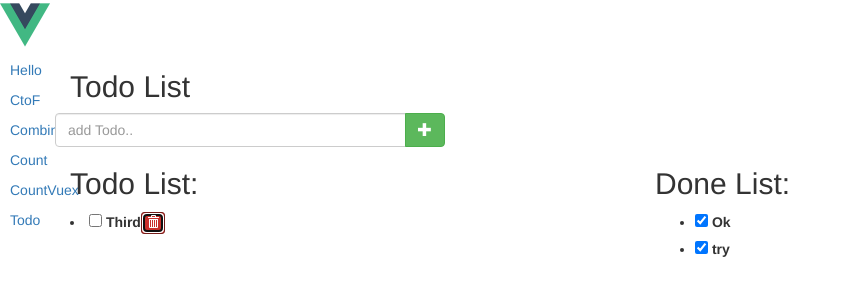
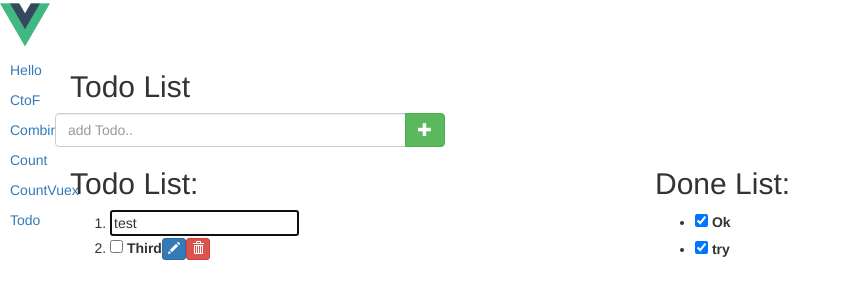
Before and after one commit to wingskyo1/VueProject, a Vue app: page /Todo in a window 1280 px wide. Both pictures are taken after a click on the button 142 px from the left and 223 px from the top of the page. Shown: the top 300 px of the page, without its empty margins (0-851 px from the left). Built offline with nearby package versions, Linux system fonts and the light colour scheme; a web font is replaced by a local one.

Commit message:
Add  TodoList (Edit  Mode  can't save yet )

```diff
--- /dev/null
+++ b/src/components/todo-item.vue
@@ -0,0 +1,97 @@
+<template>
+
+    <li>
+        <div v-if="!updateMode">
+            <label>
+                <!--
+              改變狀態
+              套用 vuex 因此不能使用 v-model 做雙向綁定，會報錯誤
+              1. 將 list 的 value bind 到 input checked 屬性上，改變樣式。
+              2. onchange 事件發出 action 帶入 key
+             -->
+
+                <input type="checkbox" :checked="item.done" @change="toggleTodo( item.key )">
+                {{ item.content }}
+            </label>
+
+            <!-- 修改TodoList -->
+            <button class="btn btn-xs btn-primary" @click="showEditMode">
+                <span class="glyphicon glyphicon-pencil" aria-hidden="true"></span>
+            </button>
+            <!-- 刪除按鈕
+            onclick 事件發出 action 帶入 key-->
+            <button class="btn btn-xs btn-danger" @click="deleteTodo( item.key )">
+                <span class="glyphicon glyphicon-trash" aria-hidden="true"></span>
+            </button>
+        </div>
+        <div v-if="updateMode">
+            <input class="edit-input" v-focus="updateMode" placeholder="edit Todo.." :value="item.content" @keyup.enter="actionEdit" @blur="cancelEdit" @keyup.esc="cancelEdit" />
+        </div>
+    </li>
+
+</template>
+
+<script>
+import {
+    mapGetters,
+    mapActions
+} from 'vuex'
+export default {
+    props: {
+        item: Object
+    },
+
+    data () {
+        return {
+            updateMode: false
+        }
+    },
+    /*
+    此 directives 是參考作者的 code
+    主要功能是切換模式之後 focus input 功能
+    value 為 updateMode
+    $nextTick 功能是：上個動作完成後，才執行裡面包含的程式。
+    之後會寫一篇關於自訂：Vue Directive
+  */
+    directives: {
+        focus (el, { value }, { context }) {
+            if (value) {
+                context.$nextTick(() => {
+                    el.focus();
+                })
+            }
+        }
+    },
+    methods: {
+        ...mapActions([
+            'toggleTodo',
+            'deleteTodo',
+            'addTodo'
+        ]),
+        showEditMode () {
+            this.updateMode = true;
+        },
+        /*
+        action 只能帶一個 value 因此包裝成 object
+      */
+        actionEdit (e) {
+            const userChange = e.target.value.trim();
+            console.log('userChange', this.item.key, userChange);
+            this.updateTodo({
+                key: this.item.key,
+                update: userChange
+            });
+            this.updateMode = false;
+        },
+        /*
+      取消更新
+      因此必須把 input 的 value 修改回去
+      不然下次打開會是上次未修改成功的值
+    */
+        cancelEdit (e) {
+            e.target.value = this.item.title;
+            this.updateMode = false;
+        }
+    }
+}
+</script>
--- a/src/page/CombineCompoment.vue
+++ b/src/page/CombineCompoment.vue
@@ -12,6 +12,7 @@
       </div>
     </nav-bar>
     <jumbotron />
+     <!-- 傳遞參數進去 container這個compoment -->
     <container :passInList="list" />
   </div>
 </template>
--- a/src/page/Todo.vue
+++ b/src/page/Todo.vue
@@ -6,7 +6,7 @@
                 <input type="text" class="form-control" placeholder="add Todo.." v-model="newTodo" @keyup.enter="actionAddTodo()">
                 <!-- 增加按鈕 -->
                 <span class="input-group-btn">
-                    <button class="btn btn-success" type="button" @click="actionAddTodo">
+                    <button class="btn btn-success" type="button" @click="actionAddTodo()">
                         <span class="glyphicon glyphicon-plus" aria-hidden="true"></span>
                     </button>
                 </span>
@@ -16,29 +16,13 @@
     <div class="row">
       <div class="col-md-6">
         <h2>Todo List:</h2>
-        <li v-for="(item, index) in todo">
-          <label>
-            <!--
-              改變狀態
-              套用 vuex 因此不能使用 v-model 做雙向綁定，會報錯誤
-              1. 將 list 的 value bind 到 input checked 屬性上，改變樣式。
-              2. onchange 事件發出 action 帶入 key
-             -->
-            <input
-              type="checkbox"
-              :checked="item.done"
-              @change="toggleTodo( item.key )">
-              {{ item.content }}
-          </label>
-          <!--
-            刪除按鈕
-            onclick 事件發出 action 帶入 key
-          -->
-          <button class="btn btn-xs btn-danger" @click="deleteTodo( item.key )">
-            <span class="glyphicon glyphicon-trash" aria-hidden="true"></span>
-          </button>
-        </li>
+        <ol>
+            <!-- 將item傳進去 -->
+            <todoItem v-for="(item ,index ) in todo" :item="item" />
+        </ol>
       </div>
+
+
       <div class="col-md-6">
         <h2>Done List:</h2>
         <ul >
@@ -62,7 +46,11 @@ import {
     mapGetters,
     mapActions
 } from 'vuex'
+import todoItem from '../components/todo-item.vue'
 export default {
+    components: {
+        todoItem,
+    },
     data () {
         return {
             newTodo: '',
@@ -76,7 +64,6 @@ export default {
         ...mapActions([
             'addTodo',
             'toggleTodo',
-            'deleteTodo'
         ]),
         actionAddTodo () {
             this.addTodo(this.newTodo);
```
